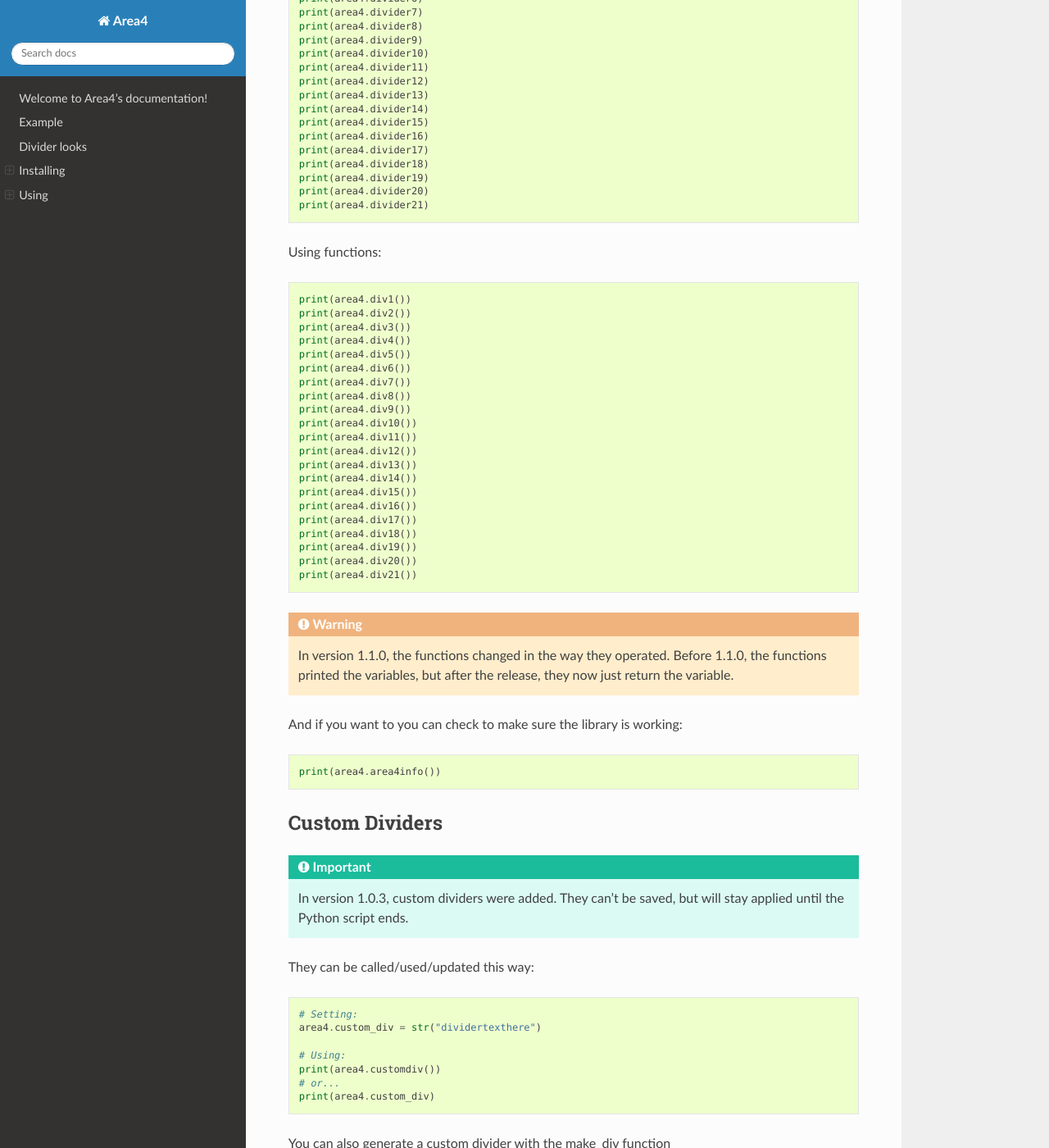
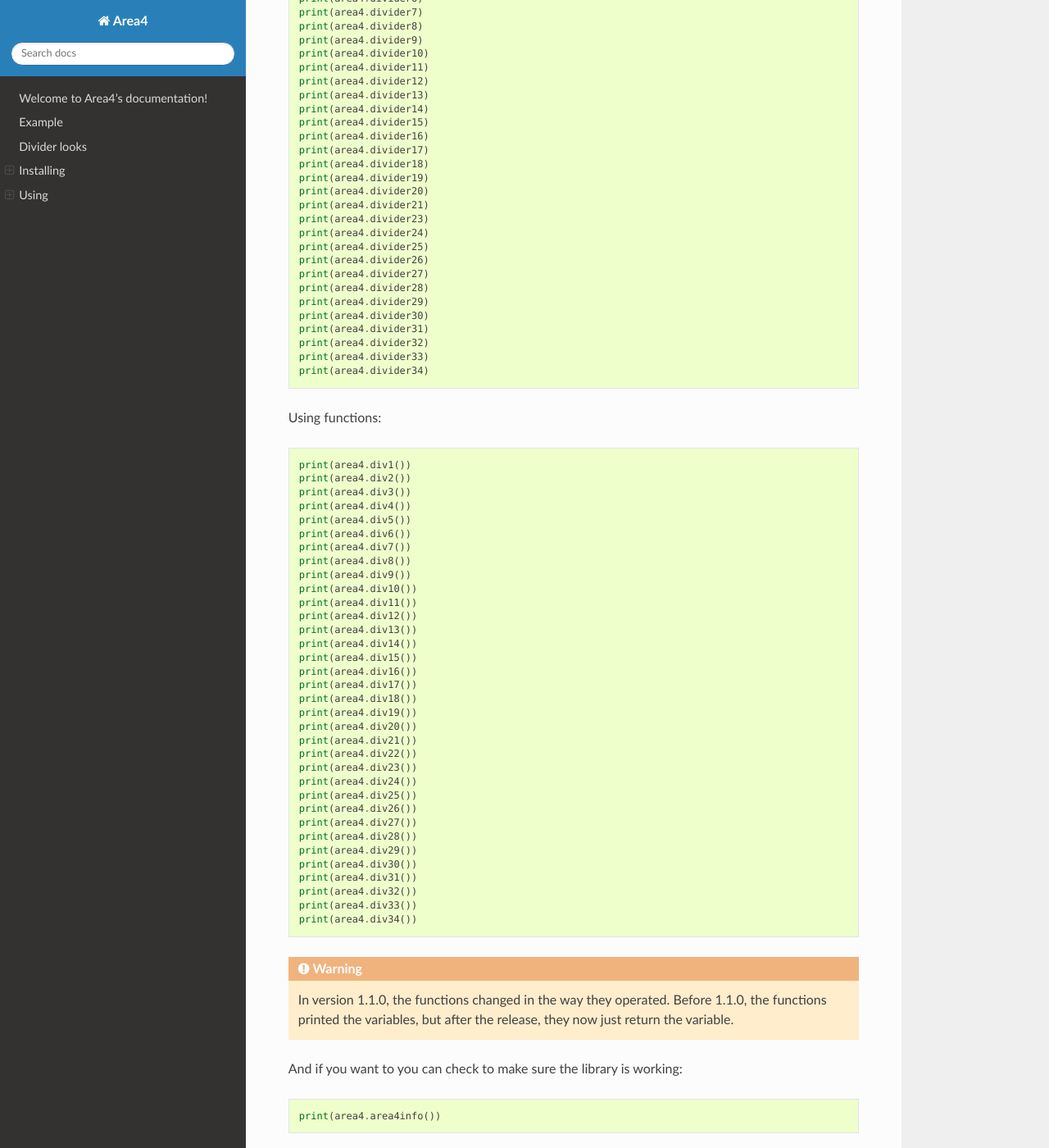
Before and after one commit to area4lib/area4, a Sphinx documentation site: the page built from docs/index.rst, in a window 1280 px wide and 1400 px high, scrolled down 2336 px. Shown: the whole window at 82% size. Built offline with Sphinx 7.4.7 and the Read the Docs theme 2.0.0, drawn with Linux system fonts in a browser that asks for light colours.

Commit message:
Update index.rst

```diff
--- a/docs/index.rst
+++ b/docs/index.rst
@@ -142,6 +142,19 @@
     print(area4.divider19)
     print(area4.divider20)
     print(area4.divider21)
+    print(area4.divider23)
+    print(area4.divider24)
+    print(area4.divider25)
+    print(area4.divider26)
+    print(area4.divider27)
+    print(area4.divider28)
+    print(area4.divider29)
+    print(area4.divider30)
+    print(area4.divider31)
+    print(area4.divider32)
+    print(area4.divider33)
+    print(area4.divider34)
+
 
 Using functions:
 
@@ -168,6 +181,19 @@
     print(area4.div19())
     print(area4.div20())
     print(area4.div21())
+    print(area4.div22())
+    print(area4.div23())
+    print(area4.div24())
+    print(area4.div25())
+    print(area4.div26())
+    print(area4.div27())
+    print(area4.div28())
+    print(area4.div29())
+    print(area4.div30())
+    print(area4.div31())
+    print(area4.div32())
+    print(area4.div33())
+    print(area4.div34())
 
 .. warning:: In version 1.1.0, the functions changed in the way they operated.  Before 1.1.0, the functions printed the variables, but after the release, they now just return the variable.
 
```
